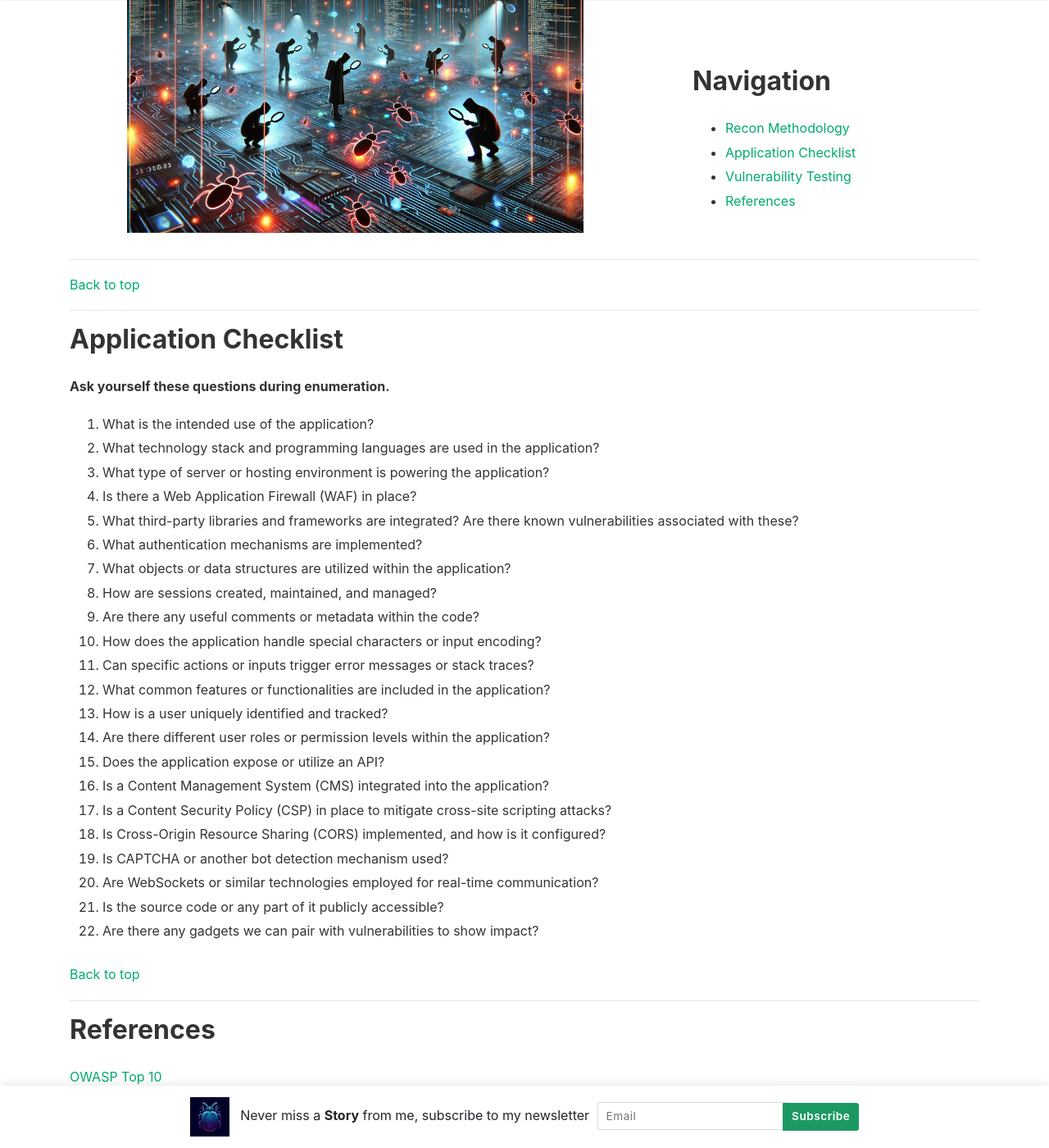
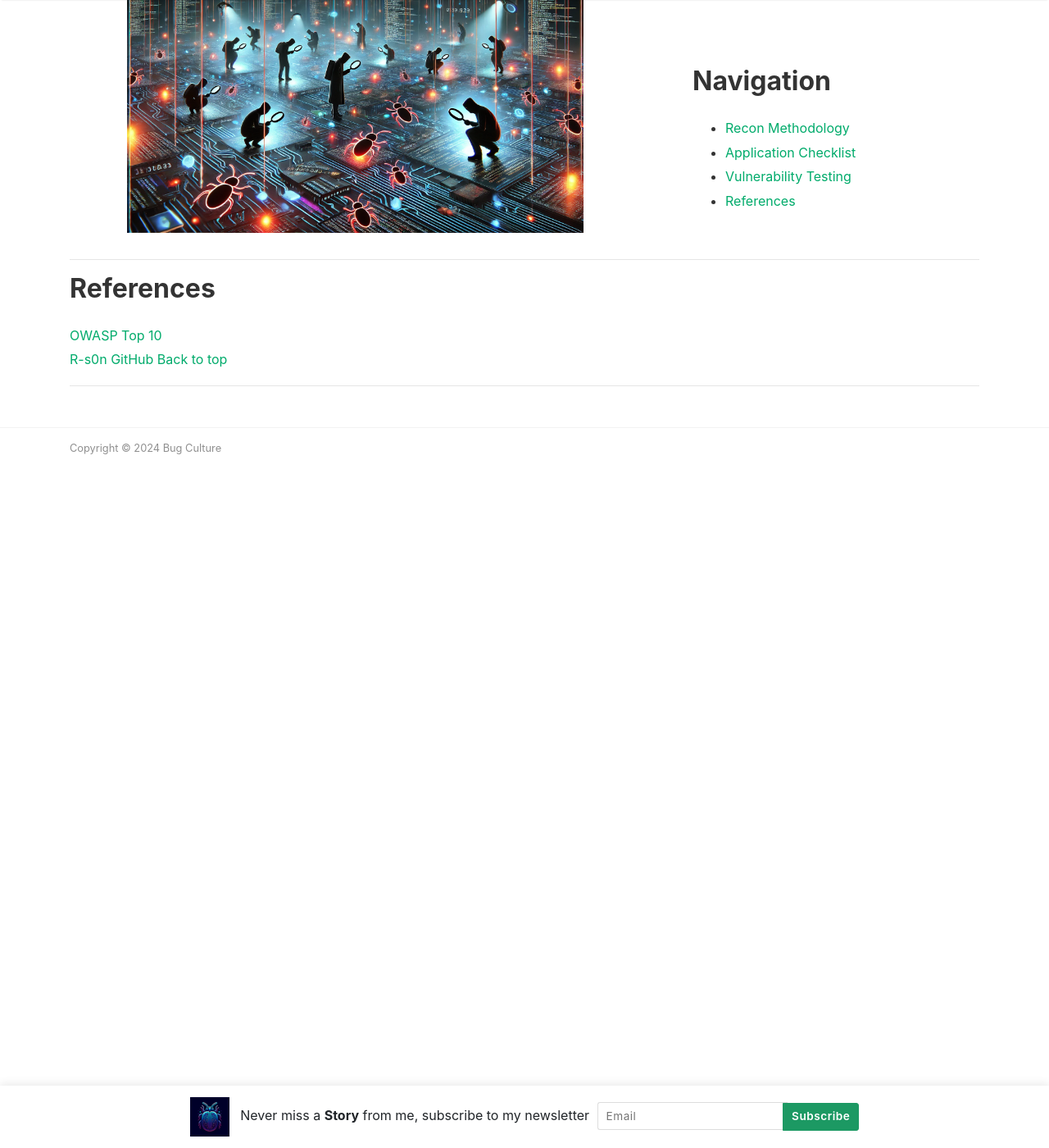
Before and after one commit to Turbul3nce/Turbul3nce.github.io, a Jekyll site: the page built from _pages/info.md, in a window 1280 px wide and 1400 px high, scrolled down 325 px. Shown: the whole window at 82% size. Built offline with Jekyll 4.4.1, drawn with Linux system fonts in a browser that asks for light colours; nearby versions of some CDN libraries.

Commit message:
Update info.md

```diff
--- a/_pages/info.md
+++ b/_pages/info.md
@@ -29,49 +29,7 @@ comments: false
 </div>
 </div>
 </div>
-
 ---
-
-
-
-
-[Back to top](#navigation)
-
----
-
-## Application Checklist
-
-<b>Ask yourself these questions during enumeration.</b>
-<br>
-1. What is the intended use of the application?
-2. What technology stack and programming languages are used in the application?
-4. What type of server or hosting environment is powering the application?
-5. Is there a Web Application Firewall (WAF) in place?
-6. What third-party libraries and frameworks are integrated? Are there known vulnerabilities associated with these?
-7. What authentication mechanisms are implemented?
-8. What objects or data structures are utilized within the application?
-9. How are sessions created, maintained, and managed?
-10. Are there any useful comments or metadata within the code?
-11. How does the application handle special characters or input encoding?
-12. Can specific actions or inputs trigger error messages or stack traces?
-13. What common features or functionalities are included in the application?
-14. How is a user uniquely identified and tracked?
-15. Are there different user roles or permission levels within the application?
-16. Does the application expose or utilize an API?
-17. Is a Content Management System (CMS) integrated into the application?
-18. Is a Content Security Policy (CSP) in place to mitigate cross-site scripting attacks?
-19. Is Cross-Origin Resource Sharing (CORS) implemented, and how is it configured?
-20. Is CAPTCHA or another bot detection mechanism used?
-21. Are WebSockets or similar technologies employed for real-time communication?
-22. Is the source code or any part of it publicly accessible?
-23. Are there any gadgets we can pair with vulnerabilities to show impact?
-
-
-
-[Back to top](#navigation)
-
----
-
 ## References
 
 [OWASP Top 10](https://owasp.org/www-project-top-ten/)
```
